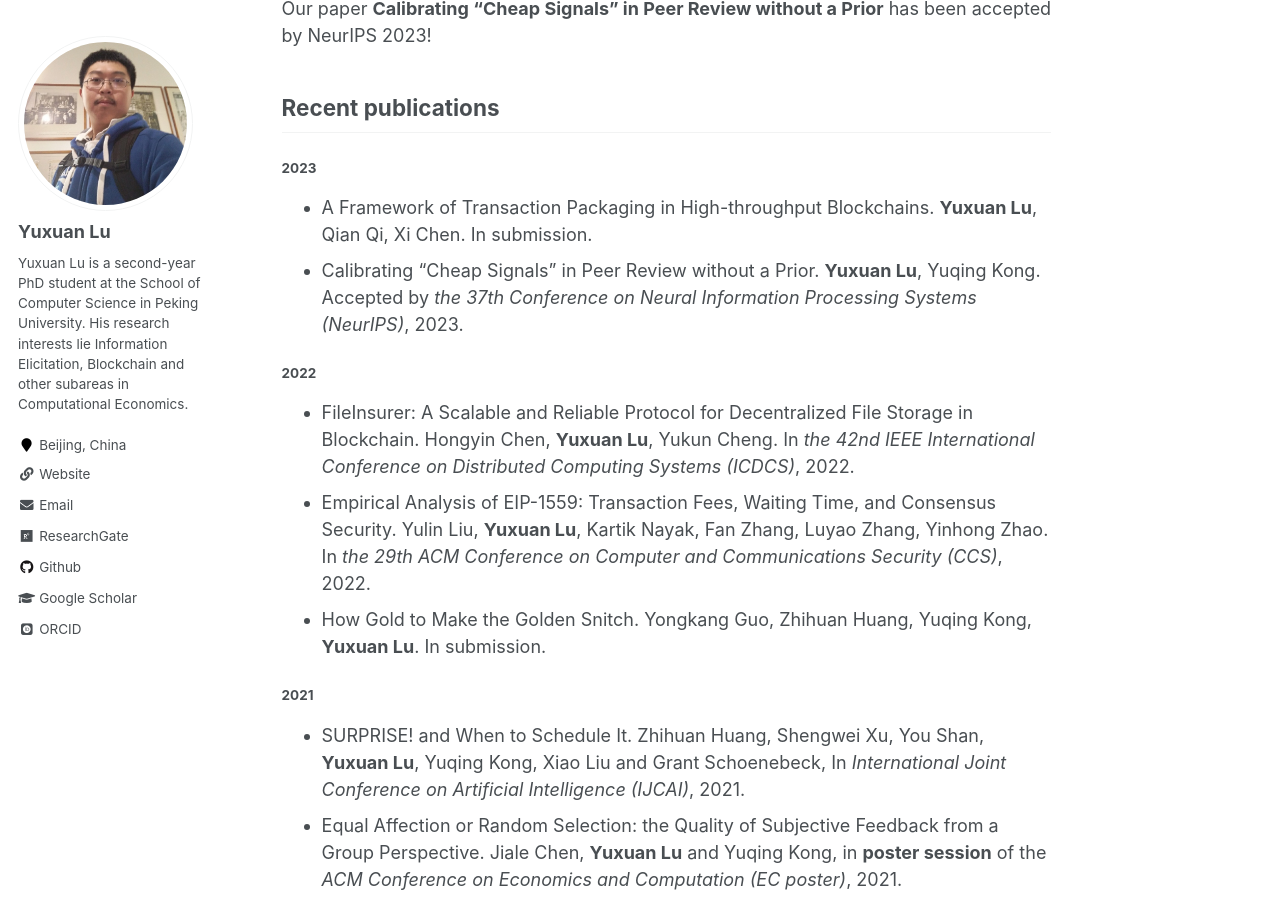
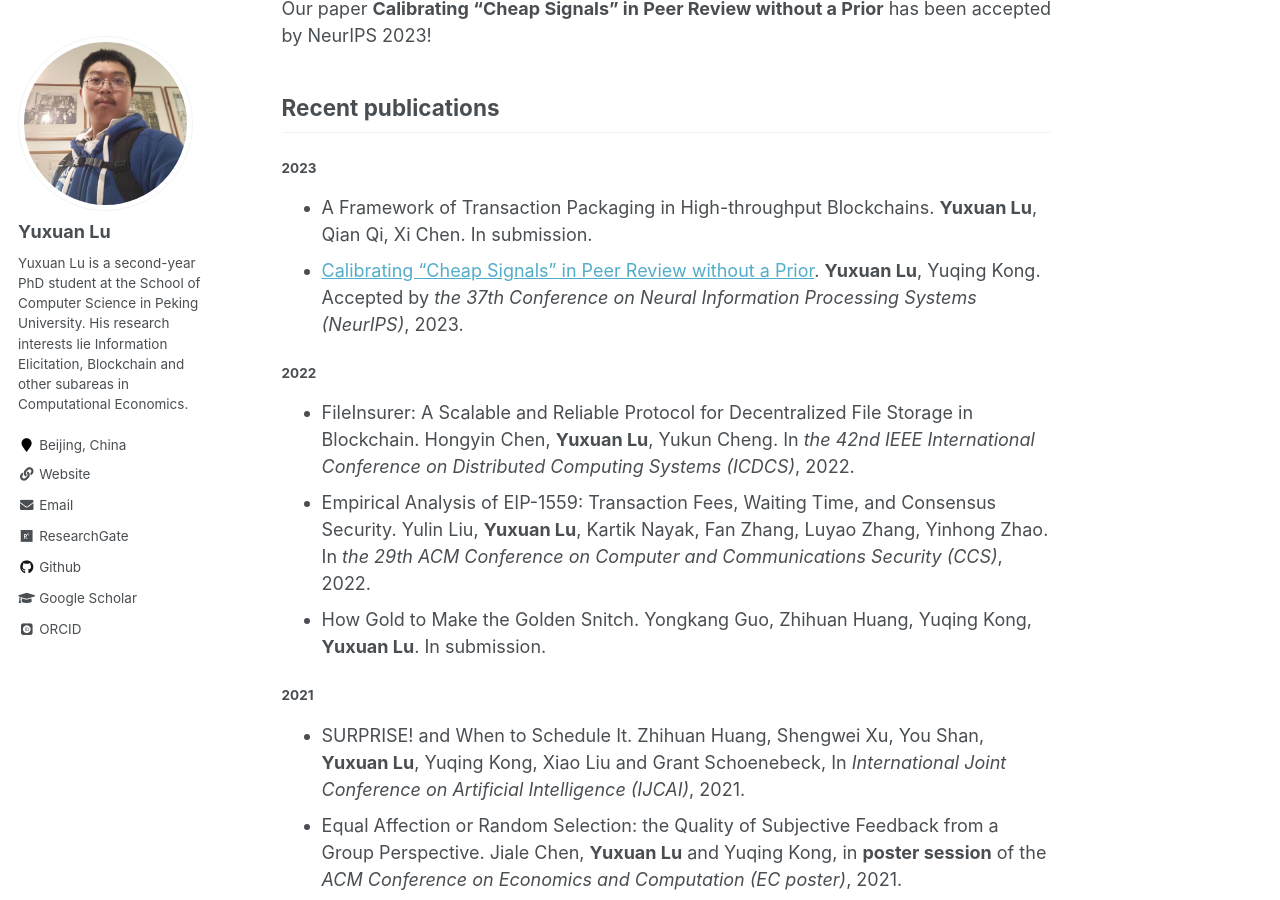
Before and after one commit to yx-lu/yx-lu.github.io, a Jekyll site: the page built from _pages/about.md, in a window 1280 px wide and 900 px high, scrolled down 342 px. Built offline with Jekyll 4.4.1, drawn with Linux system fonts in a browser that asks for light colours; some web fonts are replaced; part of the change alters nothing that is shown.

```diff
--- a/_pages/about.md
+++ b/_pages/about.md
@@ -19,7 +19,7 @@ Our paper **Calibrating “Cheap Signals” in Peer Review without a Prior** has
 #### 2023
 
 * A Framework of Transaction Packaging in High-throughput Blockchains. **Yuxuan Lu**, Qian Qi, Xi Chen. In submission.
-* Calibrating “Cheap Signals” in Peer Review without a Prior. **Yuxuan Lu**, Yuqing Kong. Accepted by *the 37th Conference on Neural Information Processing Systems (NeurIPS)*, 2023.
+* [Calibrating “Cheap Signals” in Peer Review without a Prior](https://yxlu.me/publication/peer_review_neurips23). **Yuxuan Lu**, Yuqing Kong. Accepted by *the 37th Conference on Neural Information Processing Systems (NeurIPS)*, 2023.
 
 #### 2022
 
```
